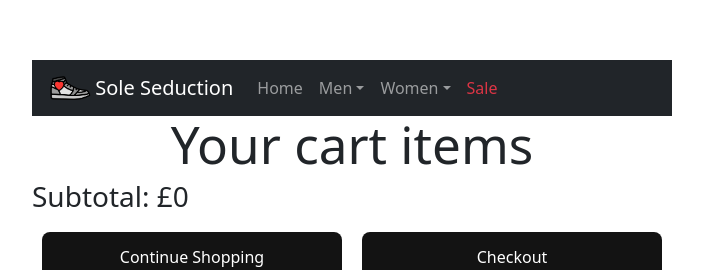
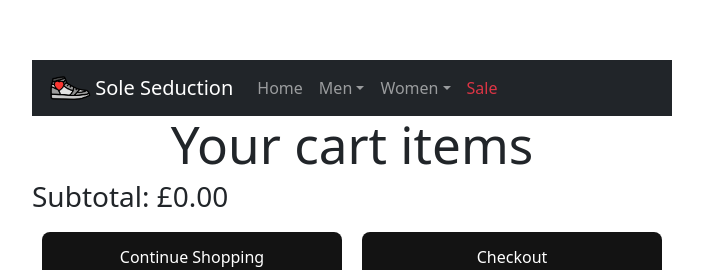
Before and after one commit to OneOverCosine/sole-seduction, a React (Vite) app in the folder front-end/: page /checkout in a window 1280 px wide. Shown: the part 204-474 px from the top of the page, without its empty margins (288-991 px from the left). Built offline with nearby package versions, Linux system fonts and the light colour scheme.

Commit message:
subtotal fixed

```diff
--- a/front-end/src/components/CheckoutPage/CheckoutPage.jsx
+++ b/front-end/src/components/CheckoutPage/CheckoutPage.jsx
@@ -1,5 +1,4 @@
 import ItemSummary from "./ItemSummary";
-// import { mockProductData } from '../mockProducts';
 import {ShopContext} from '../../context/ShopContext'
 import { useContext } from "react";
 import './checkoutPage.css';
@@ -22,19 +21,20 @@ const CheckoutPage = () => {
                 <div className="cartItems">
                     {product.map((productItem) => {
                         if (cartItems[productItem._id] !== 0) {
-                            return <ItemSummary data={productItem} />
+                            return <ItemSummary data={productItem} key={productItem._id} />
+                        } else {
+                          return null;
                         }
                     })}
 
                 </div>
 
                 <div className="checkout">
-                    <h3>Subtotal: £{subtotal}</h3>
+                    <h3>Subtotal: £{subtotal.toFixed(2)}</h3>
                     <button>Continue Shopping</button>
                     <button>Checkout</button>
                 </div>
             </div>
-
         </>
     )
 }
--- a/front-end/src/components/CheckoutPage/checkoutPage.css
+++ b/front-end/src/components/CheckoutPage/checkoutPage.css
@@ -27,15 +27,11 @@
     margin-left: 15px;
 }
 
-/* .countHandler {
-    border: 1px solid red;
-} */
 
 .countHandler input {
     width: 40px;
     text-align: center;
     font-size: 20px;
-    /* font-weight: bolder; */
 }
 
 .countHandler button {
--- a/front-end/src/components/ProductPage/ProductPage.jsx
+++ b/front-end/src/components/ProductPage/ProductPage.jsx
@@ -16,7 +16,7 @@ const ProductPage = () => {
                 />
 
                 <ProductDescription
-                    // key={productItem.title}
+                    // key={productItem.model}
                     id={productItem._id}
                     model={productItem.model}
                     price={productItem.price}
@@ -24,8 +24,6 @@ const ProductPage = () => {
                     colours={productItem.colours}
                     sizes={productItem.sizes}
                 />
-
-
             </div>
         </>
         ));
--- a/front-end/src/context/ShopContext.jsx
+++ b/front-end/src/context/ShopContext.jsx
@@ -5,7 +5,6 @@
 import { createContext, useState, useEffect } from "react";
 import { mockProductData } from '../mockProducts';
 const product = mockProductData
-
 
 export const ShopContext = createContext(null);
 
@@ -40,10 +39,12 @@ const ShopContextProvider = (props) => {
         for (const item in cartItems) {
             if (cartItems[item] > 0) {
                 //find the product to have access to it's price
-                let itemInfo = product.find((productItem) => productItem._id === Number(item))
+                let itemInfo = product.find((productItem) => productItem._id === item)
 
                 //amount of that specific product in the cart * price
-                // subtotal += cartItems[item] * itemInfo.Number(price)
+                if (itemInfo) {
+                    subtotal += cartItems[item] * itemInfo.price
+                }
             }
         }
 
```
